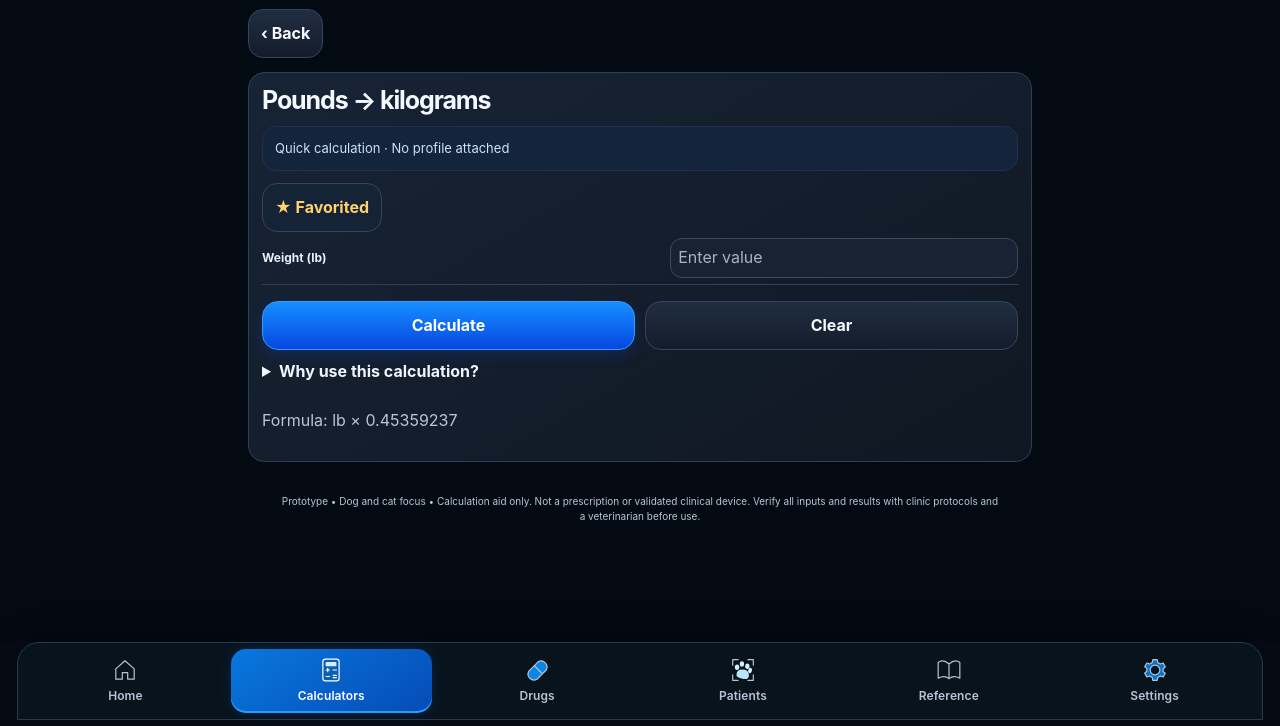
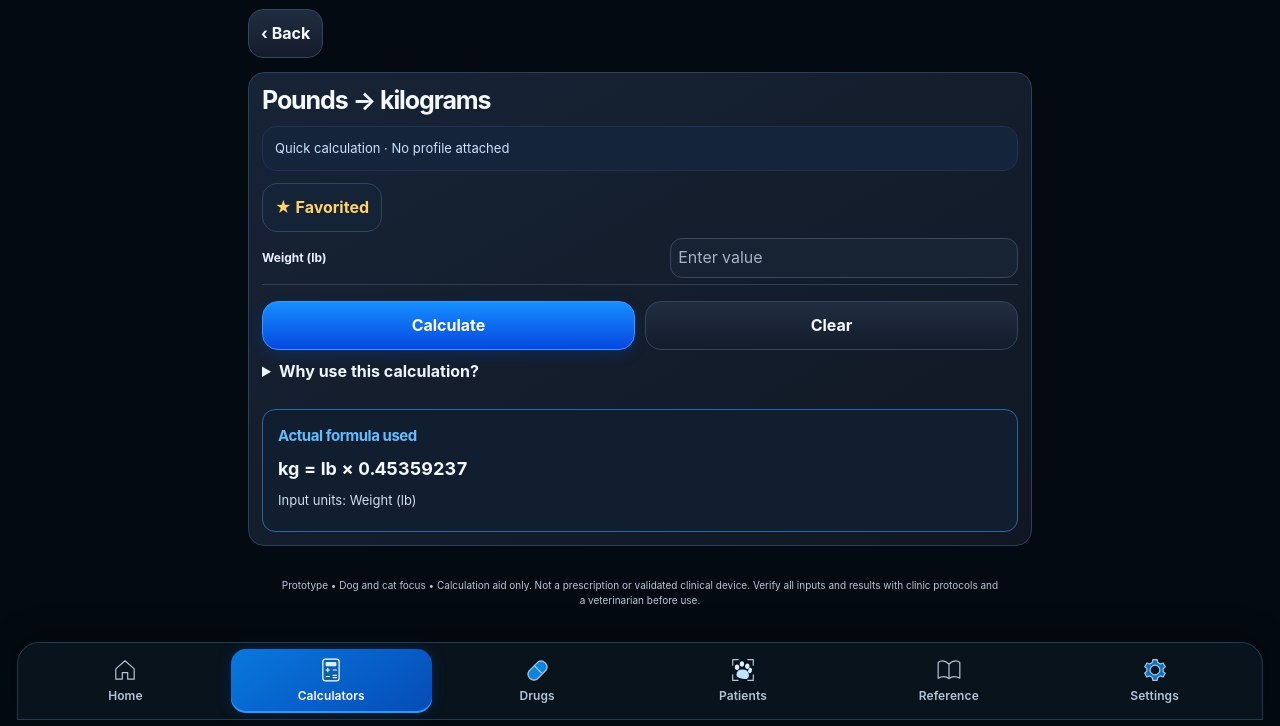
Before and after one commit to fafonfoe5483/Vetmate, a plain HTML site: page index.html in a window 1280 px wide. Both pictures are taken after a click on the button "Pounds → kilograms". Shown: the part 80-806 px from the top of the page. Drawn offline with Linux system fonts and the light colour scheme.

Commit message:
Show actual equation and units permanently below all calculator inputs and results

```diff
--- a/index.html
+++ b/index.html
@@ -486,4 +486,28 @@ patientView=function(){previousPatient();if(current()&&profileTab==='Overview'){
 render();
 })();
 </script>
-</html>
+
+<style id="vm-formula-display-style">
+.vm-formula-display{margin:16px 0 0;padding:15px;border:1px solid #2967a5;border-radius:13px;background:#101e30}.vm-formula-display h3{margin:0 0 8px;color:#66bbff;font-size:15px}.vm-formula-display .equation{font-size:18px;font-weight:650;line-height:1.6;overflow-wrap:anywhere;font-variant-numeric:tabular-nums}.vm-formula-display p{margin:7px 0;font-size:13px;color:#d2deed}
+</style>
+<script id="vm-formula-display">
+(function(){
+'use strict';
+const previous=calcView;
+calcView=function(){
+ previous();
+ const f=active, out=$('out');if(!f||!out)return;
+ const panel=out.closest('.panel')||out.parentElement;
+ if(!panel||panel.querySelector('.vm-formula-display'))return;
+ for(const p of panel.querySelectorAll('p'))if(p.textContent.trim().startsWith('Formula:')&&p.textContent.includes(f.formula))p.remove();
+ const block=document.createElement('section');block.className='vm-formula-display';
+ const title=document.createElement('h3');title.textContent='Actual formula used';
+ const equation=document.createElement('div');equation.className='equation';equation.textContent=f.unit+' = '+f.formula;
+ const hint=document.createElement('p');hint.textContent='Input units: '+f.fields.map(x=>x[0]).join(' • ');
+ block.append(title,equation,hint);
+ if(f.fields.some(x=>x[1]==='kg')){const p=document.createElement('p');p.textContent='If weight is entered in pounds, convert to kg first: lb × 0.45359237.';block.append(p)}
+ if(f.id==='dose'||f.id==='dilution'){const p=document.createElement('p');p.textContent=f.id==='dose'?'Intermediate amount (mg) = kg × prescribed mg/kg.':'Diluent (mL) = final volume − stock volume.';block.append(p)}
+ panel.append(block);
+};
+})();
+</script></html>
```
